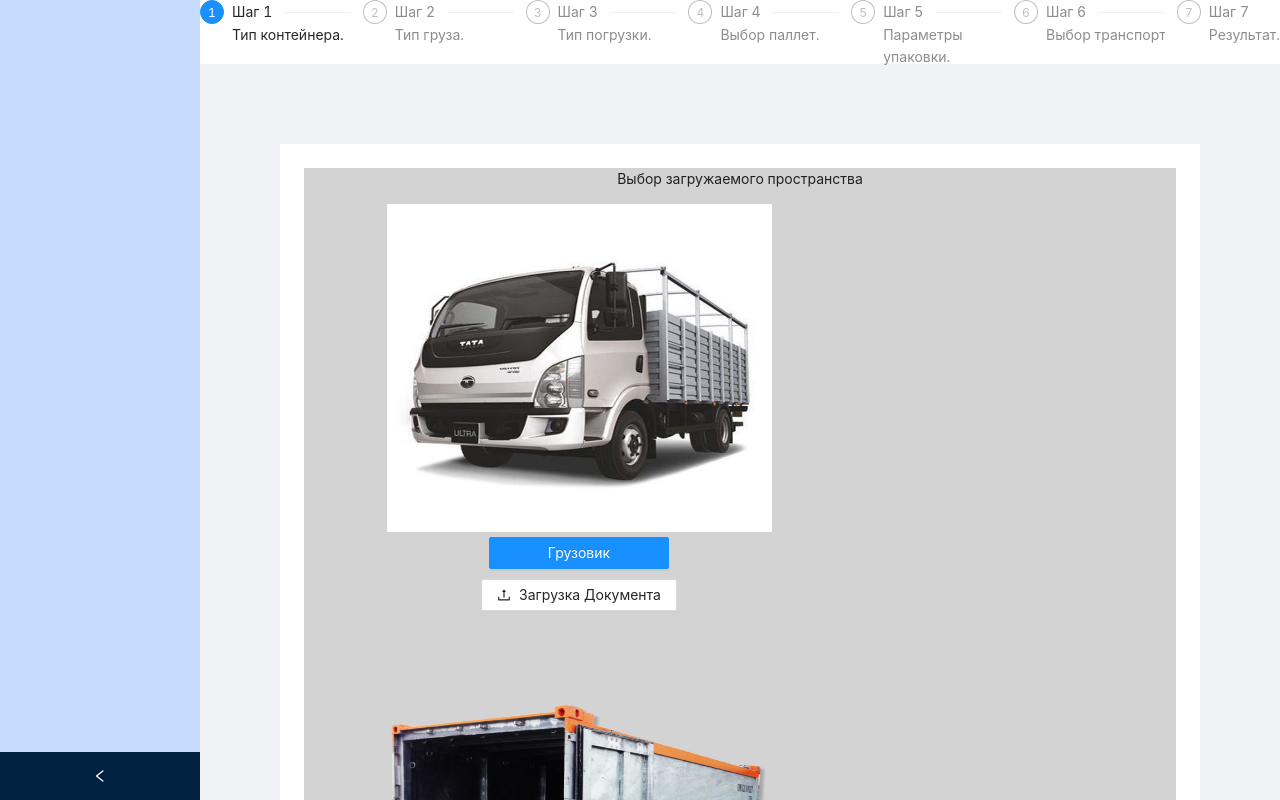
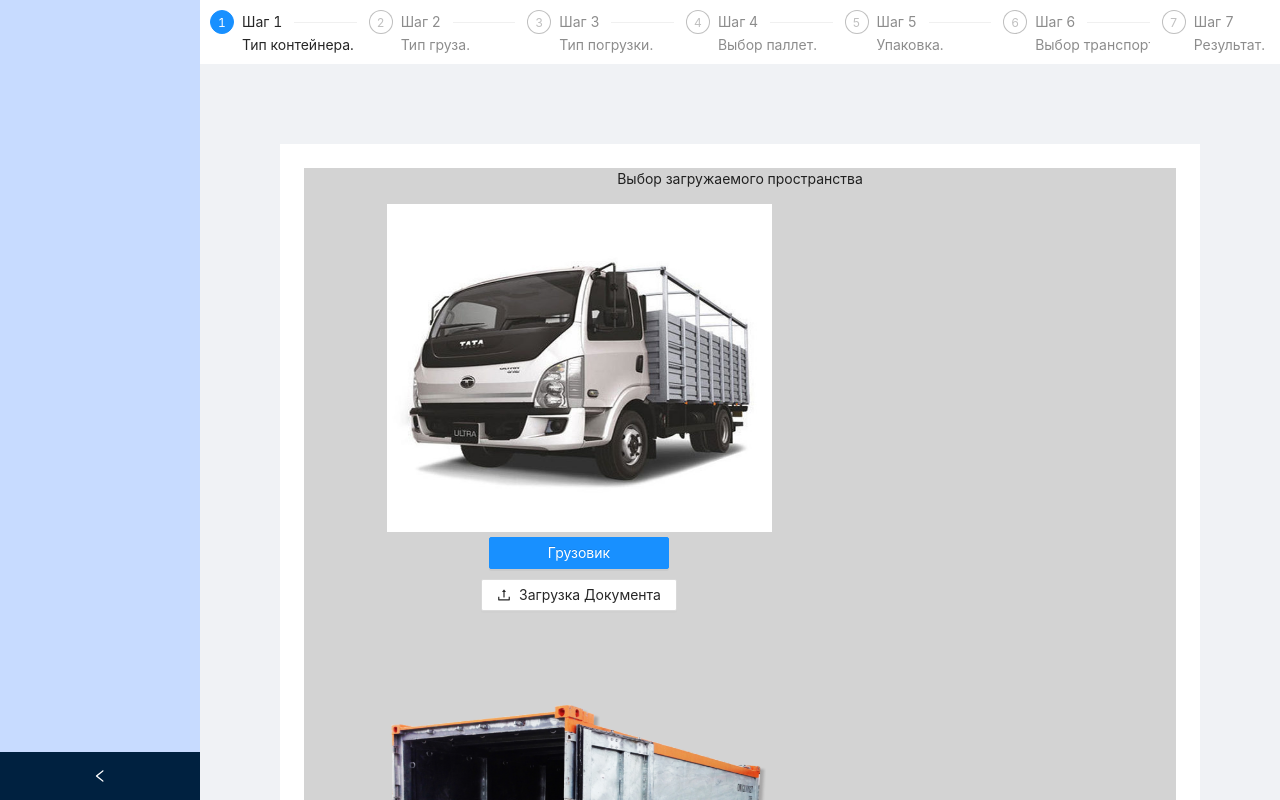
Before and after one commit to omgpiu/loadcalculator, a React (Create React App) app: page / in a window 1280 px wide. Shown: the top 800 px of the page. Built offline with nearby package versions, Linux system fonts and the light colour scheme.

Commit message:
css step fix

```diff
--- a/src/main/m1-ui/App.tsx
+++ b/src/main/m1-ui/App.tsx
@@ -1,7 +1,7 @@
 import React, {useState} from 'react';
 import './App.css';
 import {Calculator} from '../../test/calculator/Calculator';
-import {Button, Layout, Steps} from 'antd';
+import {Layout, Steps} from 'antd';
 import {useSelector} from 'react-redux';
 import {getCurrentPageStep, getSteps} from '../m2-bll/app-selector';
 
@@ -28,7 +28,7 @@ const App = () => {
 
             </Sider>
             <Layout className="site-layout">
-                <Header className="site-layout-background" style={{padding: 0}}>
+                <Header className="site-layout-background" style={{paddingLeft: '10px',paddingRight:'15px',paddingTop:'10px'}}>
                     <Steps current={currentPageStep} size={'small'}>
                         {steps.map(item => (
                             <Step key={item.title} title={item.title}
--- a/src/main/m2-bll/appReducer.ts
+++ b/src/main/m2-bll/appReducer.ts
@@ -22,7 +22,7 @@ const initialState = {
         },
         {
             title: 'Шаг 5',
-            description: 'Параметры упаковки.',
+            description: 'Упаковка.',
         }, {
             title: 'Шаг 6',
             description: 'Выбор транспорта.',
```
